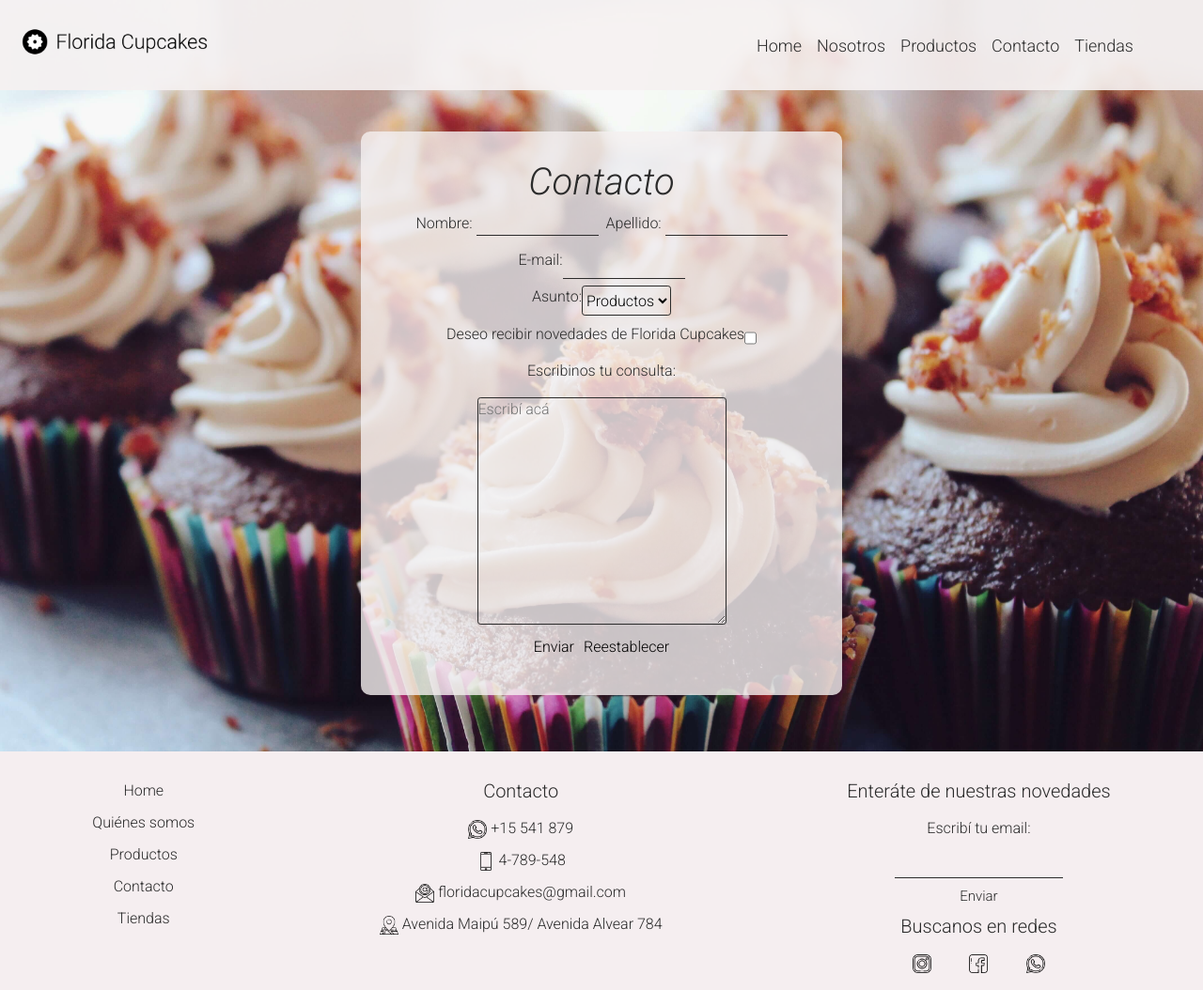
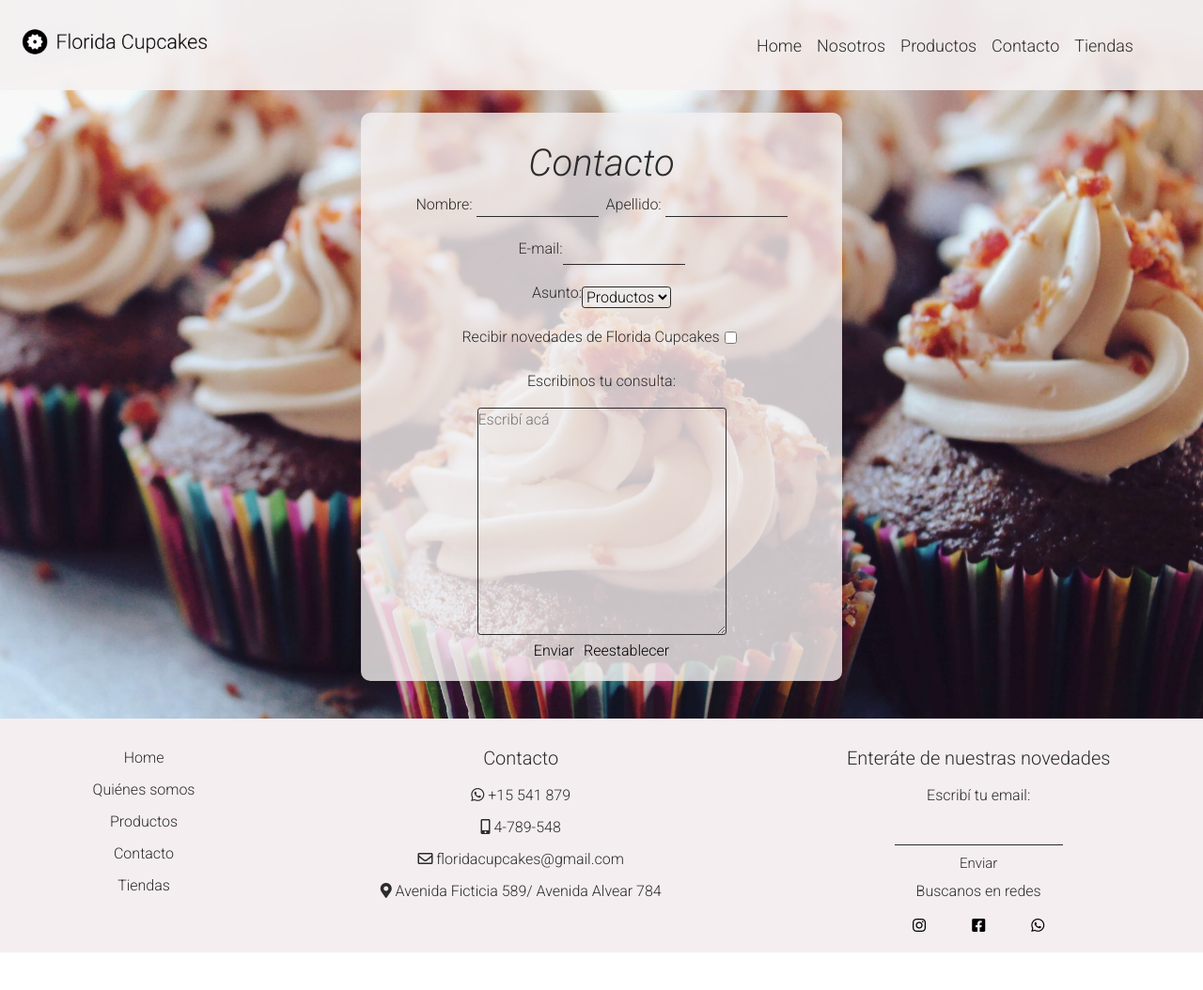
Before and after one commit to celirojas/proyectoCoder, a website: page htmls/contacto.html in a window 1280 px wide. Shown: the whole page at 94% size. After the commit the page ends 1014 px from the top, so only its background shows below. Drawn offline with nearby package versions, Linux system fonts and the light colour scheme.

Commit message:
agrego iconos footer y arreglo contacto

```diff
--- a/htmls/contacto.html
+++ b/htmls/contacto.html
@@ -11,6 +11,8 @@
         content="Florida Cupcakes es una tienda de cupcakes de primer nivel. Horneamos los cupcakes en el día y utilizamos los ingredientes de mejor calidad. Tenemos diferentes cupcakes para cada antojo y ocasión.">
     <link rel="stylesheet" href="https://cdn.jsdelivr.net/npm/bootstrap@4.6.0/dist/css/bootstrap.min.css"
         integrity="sha384-B0vP5xmATw1+K9KRQjQERJvTumQW0nPEzvF6L/Z6nronJ3oUOFUFpCjEUQouq2+l" crossorigin="anonymous">
+    <link rel="stylesheet" href="https://use.fontawesome.com/releases/v5.15.3/css/all.css"
+        integrity="sha384-SZXxX4whJ79/gErwcOYf+zWLeJdY/qpuqC4cAa9rOGUstPomtqpuNWT9wdPEn2fk" crossorigin="anonymous">
     <link rel="stylesheet" href="../estilos/style.css">
     <title>Florida Cupcakes | Contacto</title>
 </head>
@@ -88,7 +90,7 @@
 
 
                 <div class="section__complete">
-                    <label for="novedades" class="section__label">Deseo recibir novedades de Florida
+                    <label for="novedades" class="section__label">Recibir novedades de Florida
                         Cupcakes</label>
                     <input type="checkbox" name="novedades" id="novedades" class="section__checkbox">
                 </div>
@@ -145,20 +147,20 @@
 
             <ul class="footer__list">
                 <li class="footer__li">
-                    <img src="../imgs/whatsapp.png" alt="icono Whatsapp" class="footer__icon">
+                    <i class="fab fa-whatsapp"></i>
                     <a href="tel:+15.541.879" class="footer__a">+15 541 879</a>
                 </li>
                 <li class="footer__li">
-                    <img src="../imgs/telefono.png" alt="icono teléfono" class="footer__icon">
+                    <i class="fas fa-mobile-alt"></i>
                     <a href="tel:+4-789-548" class="footer__a">4-789-548</a>
                 </li>
                 <li class="footer__li">
-                    <img src="../imgs/email.png" alt="email" class="footer__icon">
+                    <i class="far fa-envelope"></i>
                     <a href="mailto:floridacupcakes@gmail.com" class="footer__a">floridacupcakes@gmail.com</a>
                 </li>
                 <li class="footer__li">
-                    <img src="../imgs/mapa.png" alt="direccion" width="25px" class="footer__icon">
-                    <a href="#" target="_blank" class="footer__a">Avenida Maipú 589/ Avenida Alvear 784</a>
+                    <i class="fas fa-map-marker-alt"></i>
+                    <a href="#" target="_blank" class="footer__a">Avenida Ficticia 589/ Avenida Alvear 784</a>
                 </li>
             </ul>
         </div>
@@ -171,19 +173,17 @@
             <input type="email" id="email" class="footer__input">
             <button class="footer__button">Enviar</button>
 
-            <h3 class="footer__title h5">Buscanos en redes</h3>
+            <h3 class="footer__title h6">Buscanos en redes</h3>
 
             <ul class="footer__redes">
                 <li class="footer__li">
-                    <a href="instagram.com/floridacupcakes"><img src="../imgs/instagram.png" alt="Instagram"
-                            class="footer__icon"></a>
+                    <a href="instagram.com/floridacupcakes"><i class="fab fa-instagram"></i></a>
                 </li>
                 <li class="footer__li">
-                    <a href="facebook.com/floridacupcakes"><img src="../imgs/facebook.png" alt="Facebook"
-                            class="footer__icon"></a>
+                    <a href="facebook.com/floridacupcakes"><i class="fab fa-facebook-square"></i></a>
                 </li>
                 <li class="footer__li">
-                    <a href="tel:+4-789-548"><img src="../imgs/whatsapp.png" alt="Whatsapp" class="footer__icon"></a>
+                    <a href="tel:+4-789-548"><i class="fab fa-whatsapp"></i></a>
                 </li>
             </ul>
         </div>
--- a/scss/style.scss
+++ b/scss/style.scss
@@ -230,7 +230,7 @@ a:hover {
   background-image: url(../imgs/fondoContacto.jpg);
   background-size: cover;
   background-position: bottom center;
-  height: 100vh;
+  // height: 100vh;
   margin: 0;
   padding-top: 80px;
   display: flex;
@@ -241,8 +241,10 @@ a:hover {
 .sectionContact {
   background-color: rgba(246, 241, 241, 0.8);
   width: 40%;
-  height: 75vh;
+  //height: 75vh;
   padding-top: 30px;
+  margin-top: 40px;
+  margin-bottom: 40px;
   border-radius: 10px;
 }
 
@@ -250,12 +252,15 @@ a:hover {
   display: flex;
   flex-direction: column;
   align-items: center;
-  justify-content: space-between;
-  height: 60vh;
+  justify-content: center;
+  //gap: 25px;
+  //height: 65vh;
 }
 
 .section__complete {
   display: flex;
+  margin-bottom: 15px;
+  align-items: center;
 }
 
 .section__comentario {
@@ -308,6 +313,10 @@ a:hover {
 
 .section__buttonform:hover {
   color: #f7268a;
+}
+
+.section__checkbox {
+  margin: 0 5px 8px;
 }
 
 /*******************************Tiendas.html*****************************/
@@ -411,6 +420,13 @@ a:hover {
     display: flex;
     list-style: none;
     justify-content: space-between;
+    .fab {
+      color: black;
+      transition: all 0.3s;
+    }
+    .fab:hover {
+      color: #f7268a;
+    }
   }
 
   &__a {
@@ -553,6 +569,8 @@ a:hover {
   .sectionContact {
     margin: 40px 0;
     padding-bottom: 30px;
+    padding-right: 10px;
+    padding-left: 10px;
   }
   .section__complete--col {
     display: flex;
@@ -579,5 +597,6 @@ a:hover {
   }
   .section__checkbox {
     margin-left: 10px;
+    margin-bottom: 0;
   }
 }
```
Also changed, not shown: htmls/index.html (+9 -9 lines), htmls/productos.html (+10 -10 lines), htmls/quienesSomos.html (+11 -11 lines), htmls/tiendas.html (+17 -24 lines), estilos/style.css.
